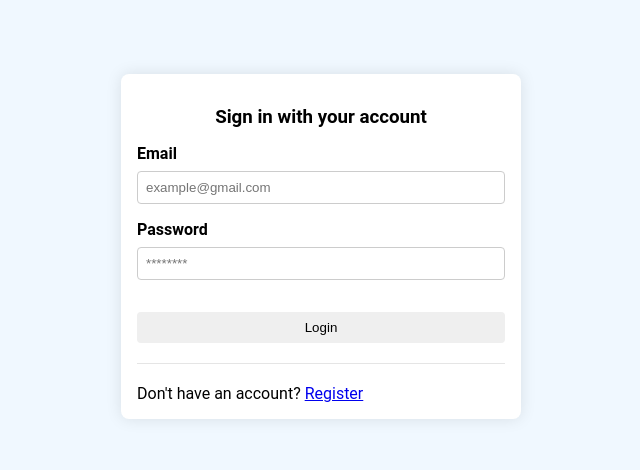
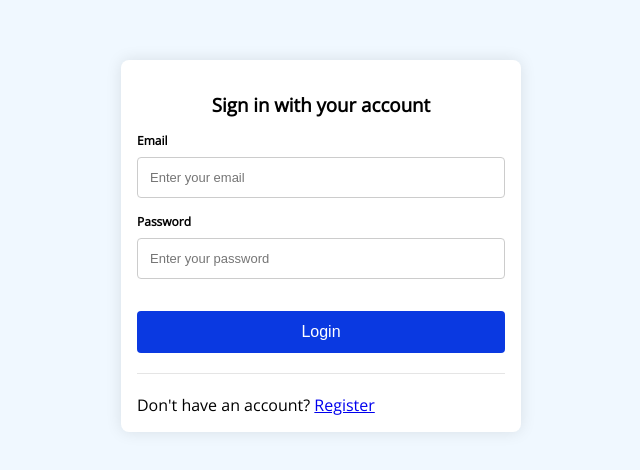
Before and after one commit to hungds99/aws-rt-chat-app-client, a React (Create React App) app: page /login in a window 1280 px wide. Shown: the part 154-624 px from the top of the page, without its empty margins (319-959 px from the left). Built offline with nearby package versions, Linux system fonts and the light colour scheme; no server answers.

Commit message:
:bug: update ui components

```diff
--- a/src/components/ui/Button/style.css
+++ b/src/components/ui/Button/style.css
@@ -1,6 +1,21 @@
 .btn {
-  padding: 0.5rem 1.5rem;
+  width: 100%;
+  padding: 0.75rem;
   border-radius: 0.25rem;
   border: none;
   cursor: pointer;
+  background-color: rgb(10, 57, 225);
+  color: #ffffff;
+  font-size: medium;
 }
+
+.btn:hover {
+  background-color: rgb(69, 102, 224);
+  color: #ffffff;
+}
+
+.btn:disabled {
+  background-color: rgb(128, 128, 128);
+  color: #ffffff;
+  cursor: not-allowed;
+}
--- a/src/components/ui/Input/style.css
+++ b/src/components/ui/Input/style.css
@@ -1,8 +1,9 @@
 .input {
   width: 100%;
-  padding: 0.5rem;
+  padding: 0.75rem;
   border-radius: 0.25rem;
   border: 1px solid #ccc;
+  font-size: small;
 }
 
 .input:focus {
--- a/src/components/ui/Label/style.css
+++ b/src/components/ui/Label/style.css
@@ -1,3 +1,5 @@
 .label {
+  font-size: 0.75rem;
+  line-height: 1rem;
   font-weight: bold;
 }
--- a/src/components/ui/Typography/style.css
+++ b/src/components/ui/Typography/style.css
@@ -2,7 +2,7 @@
 }
 
 .text-sm {
-  font-size: 0.875rem;
+  font-size: small;
   line-height: 1.25rem;
 }
 
--- a/src/index.css
+++ b/src/index.css
@@ -1,3 +1,5 @@
+@import url(https://fonts.googleapis.com/css?family=Open+Sans);
+
 html {
   box-sizing: border-box;
 }
@@ -12,7 +14,7 @@ html {
 body {
   margin: 0;
   padding: 0;
-  font-family: 'Roboto', sans-serif;
+  font-family: 'Open Sans', serif;
   -webkit-font-smoothing: antialiased;
   -moz-osx-font-smoothing: grayscale;
 }
--- a/src/pages/Auth/Login/index.tsx
+++ b/src/pages/Auth/Login/index.tsx
@@ -61,7 +61,7 @@ const Login = () => {
                 id='email'
                 name='email'
                 type='email'
-                placeholder='example@gmail.com'
+                placeholder='Enter your email'
                 onChange={formik.handleChange}
                 value={formik.values.email}
                 error={formik.errors.email}
@@ -75,7 +75,7 @@ const Login = () => {
                 id='password'
                 name='password'
                 type='password'
-                placeholder='********'
+                placeholder='Enter your password'
                 onChange={formik.handleChange}
                 value={formik.values.password}
                 error={formik.errors.password}
```
